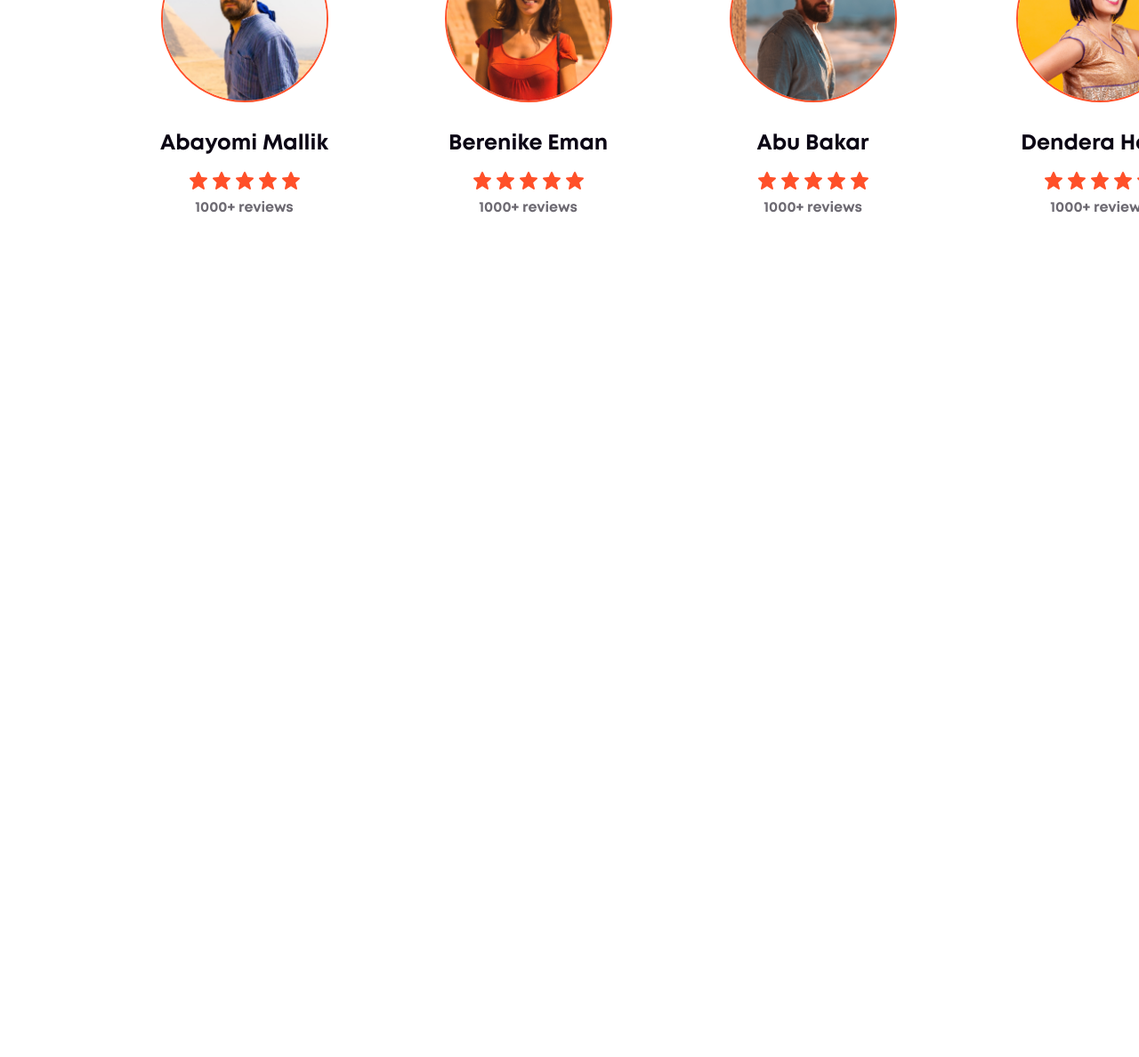
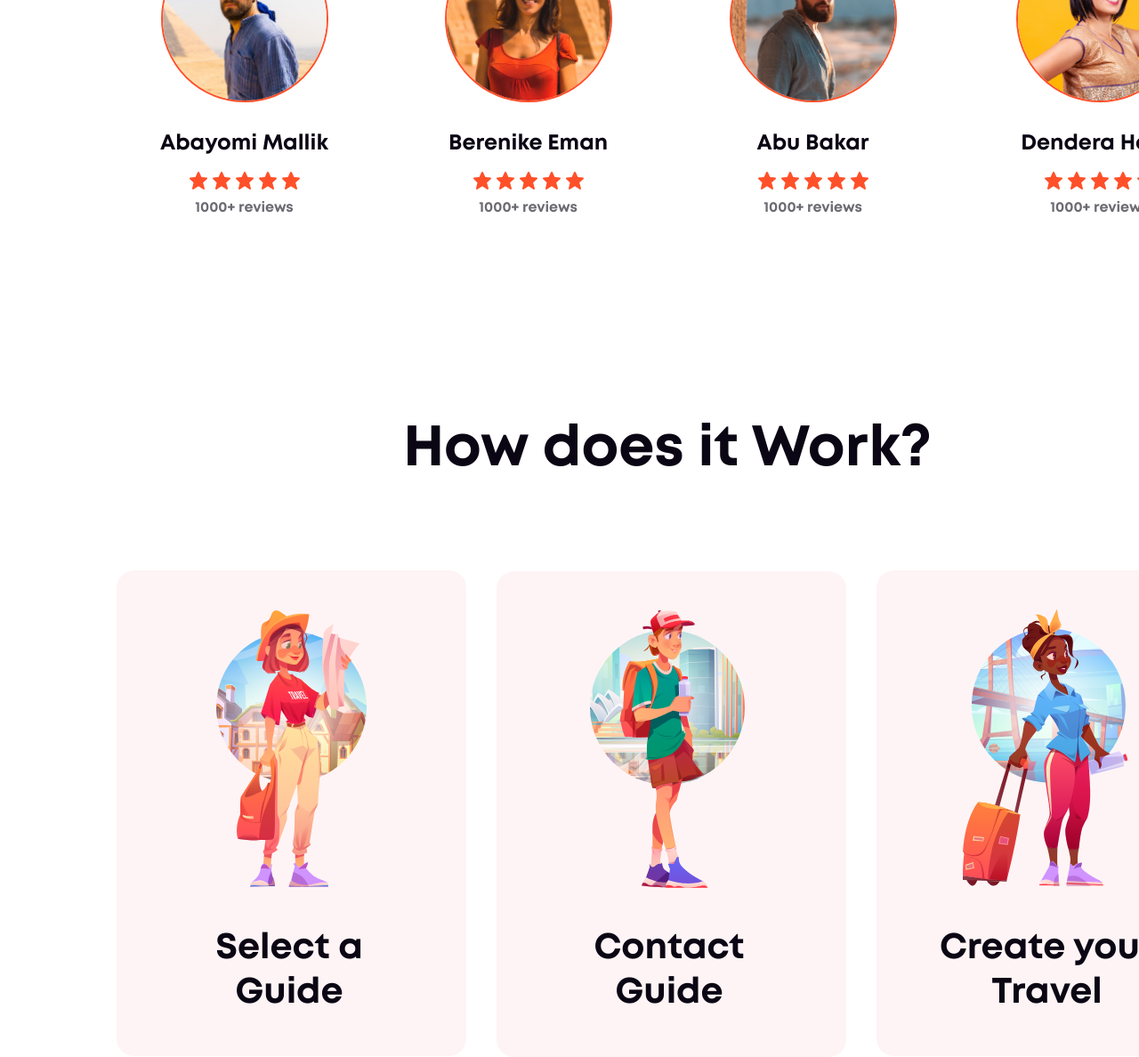
Before and after one commit to DVin-programmer/EgyptTour, a plain HTML site: page index.html in a window 1280 px wide. Shown: the part 1392-2580 px from the top of the page at 89% size. Before the commit the page ends 1692 px from the top, so only its background shows below. Drawn offline with Linux system fonts and the light colour scheme.

Commit message:
feat: Added 'description-work' block

```diff
--- a/index.html
+++ b/index.html
@@ -143,7 +143,7 @@
         </div>
         <div class="reviews__cards cards">
           <ul class="cards__columns">
-            <li class="cards__item">
+            <li class="cards__item wow">
               <img
                 class="cards__img-author"
                 src="./img/reviews/author1.png"
@@ -183,5 +183,38 @@
         </div>
       </div>
     </section>
+    <section class="description-work">
+      <div class="description-work__container">
+        <div class="description-work__title title">How does it Work?</div>
+        <div class="description-work__cards">
+          <ul class="description-work__columns">
+            <li class="description-work__item">
+              <img
+                class="description-work__image"
+                src="./img/description-work/step1.svg"
+                alt="step1"
+              />
+              <div class="description-work__title-card">Select a Guide</div>
+            </li>
+            <li class="description-work__item">
+              <img
+                class="description-work__image"
+                src="./img/description-work/step2.svg"
+                alt="step2"
+              />
+              <div class="description-work__title-card">Contact Guide</div>
+            </li>
+            <li class="description-work__item">
+              <img
+                class="description-work__image"
+                src="./img/description-work/step3.svg"
+                alt="step3"
+              />
+              <div class="description-work__title-card">Create your Travel</div>
+            </li>
+          </ul>
+        </div>
+      </div>
+    </section>
   </body>
 </html>
--- a/styles/style.css
+++ b/styles/style.css
@@ -327,6 +327,10 @@ option:hover {
 }
 
 /* ----- reviews --------- */
+.reviews__container {
+    height: 670px;
+}
+
 .reviews__title-button {
     position: absolute;
 }
@@ -420,7 +424,6 @@ option:hover {
     background-repeat: no-repeat;
 }
 
-
 .cards__info {
     margin-top: 8px;
     color: rgba(11, 6, 20, 0.60);
@@ -431,3 +434,63 @@ option:hover {
     font-weight: 600;
     line-height: 22px;
 }
+
+/* ---------- description-work ----------- */
+.description-work__container {
+    margin-top: 190px;
+    padding-left: 130px;
+    height: 716px;
+}
+
+.description-work__title {
+    margin-left: 323px;
+    margin-top: -2px;
+}
+
+.description-work__columns {
+    margin-left: -39px;
+    margin-top: 100px;
+    list-style: none;
+}
+
+
+.description-work__item {
+    margin-right: 30px;
+    border-radius: 20px;
+    /* padding: 45px 112px 80px 112px; */
+    width: 393px;
+    height: 546px;
+    background: #FEF4F5;
+    display: inline-block;
+}
+
+.description-work__image {
+    padding: 45px 112px;
+}
+
+.description-work__item:nth-child(2) .description-work__image {
+    padding: 44px 106px 44px 105px;
+}
+
+.description-work__item:nth-child(3) .description-work__image {
+    padding: 44px 103px 46px 97px;
+}
+
+.description-work__title-card {
+    width: 182px;
+    margin-left: 103px;
+    margin-top: -5px;
+    color: #0B0614;
+    text-align: center;
+    font-size: 40px;
+    font-family: "MontBold";
+    font-style: normal;
+    font-weight: 700;
+    line-height: 50px;
+}
+
+.description-work__item:nth-child(3) .description-work__title-card {
+    margin-left: 41px;
+    margin-top: -5px;
+    width: 301px;
+}
```
Also changed, not shown: img/description-work/step1.svg (added), img/description-work/step2.svg (added), img/description-work/step3.svg (added).
